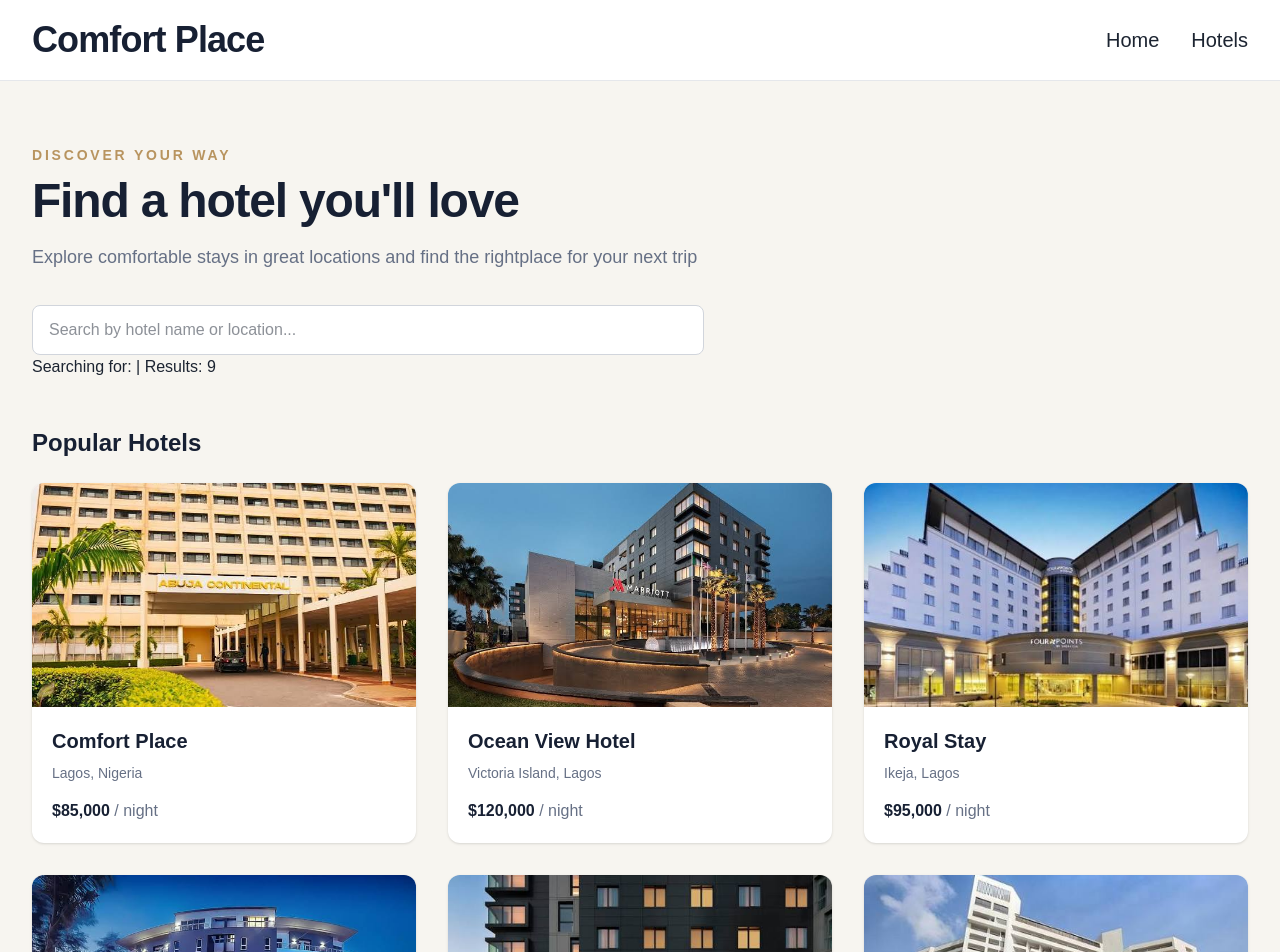
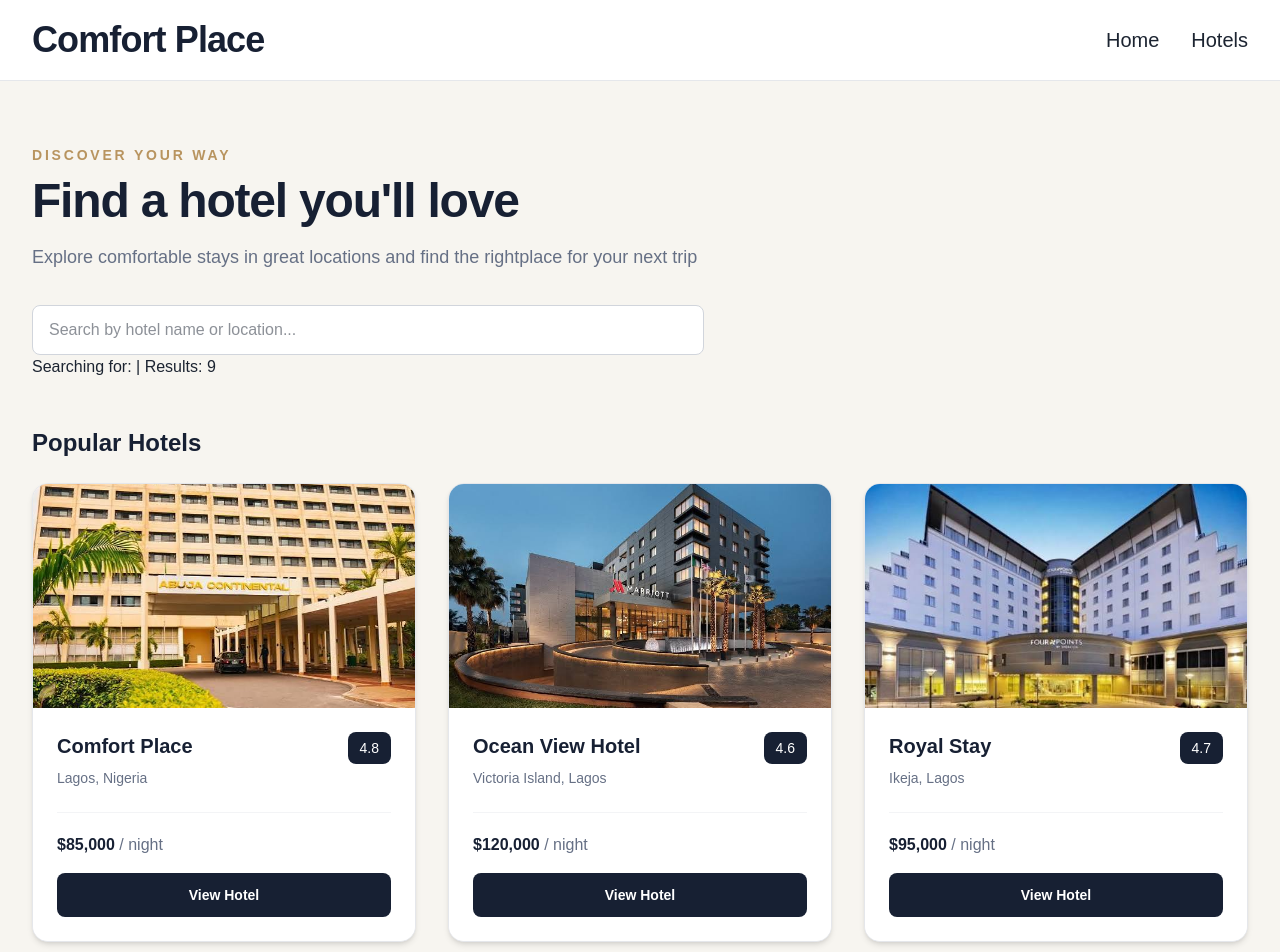
Before and after one commit to chinedu-daniel/hotel-platform-web, a Next.js app: page /hotels in a window 1280 px wide. Shown: the top 952 px of the page. Built offline with nearby package versions, Linux system fonts and the light colour scheme.

Commit message:
reusable Hotel Card

```diff
--- a/components/HotelCard.tsx
+++ b/components/HotelCard.tsx
@@ -1,20 +1,23 @@
 import Image from "next/image";
+import Link from "next/link";
 
 type HotelCardProps = {
     name: string;
     location: string;
     price: number;
     image: string;
+    rating: number;
 };
 
 export default function HotelCard({
     name,
     location,
     price,
-    image
+    image,
+    rating,
 }: HotelCardProps) {
     return (
-        <article className="overflow-hidden rounded-xl bg-white shadow-sm transition hover:-translate-y-1 hover:shadow-md">
+        <article className="overflow-hidden rounded-2xl border border-gray-200 bg-white shadow-md transition duration-300 hover:-translate-y-1 hover:shadow-xl">
             <Image
                 src={image}
                 alt={name}
@@ -23,7 +26,9 @@ export default function HotelCard({
                 className="h-56 w-full object-cover"
             />
 
-            <div className="p-5">
+            <div className="bg-white p-6">
+                <div className="flex items-start justify-between gap-4">
+                    <div>
                         <h2 className="text-xl font-semibold text-[var(--primary)]">
                             {name}
                         </h2>
@@ -31,14 +36,29 @@ export default function HotelCard({
                         <p className="mt-2 text-sm text-[var(--text-muted)]">
                             {location}
                         </p>
+                    </div>
 
-                <p className="mt-4 font-semibold text-[var(--primary)]">
+                    <span className="rounded-lg bg-[var(--primary)] px-3 py-1.5 text-sm font-semiold text-white">
+                        {rating}
+                    </span>
+                </div>
+
+                <div className="mt-6 border-t border-gray-100 pt-5">
+                    <p className="font-semibold text-[var(--primary)]">
                         ${price.toLocaleString()}{" "}
 
                         <span className="font-normal text-[var(--text-muted)]">
                             / night
                         </span>
+
+                        <Link
+                            href="/hotels"
+                            className="mt-4 block w-full rounded-lg bg-[var(--primary)] px-4 py-3 text-center text-sm font-semibold text-white transition hover:opacity-90"
+                        >
+                            View Hotel
+                        </Link>
                     </p>
+                </div>
             </div>
         </article>
     );
```
Lines whose indentation alone changed are shown as unchanged.
